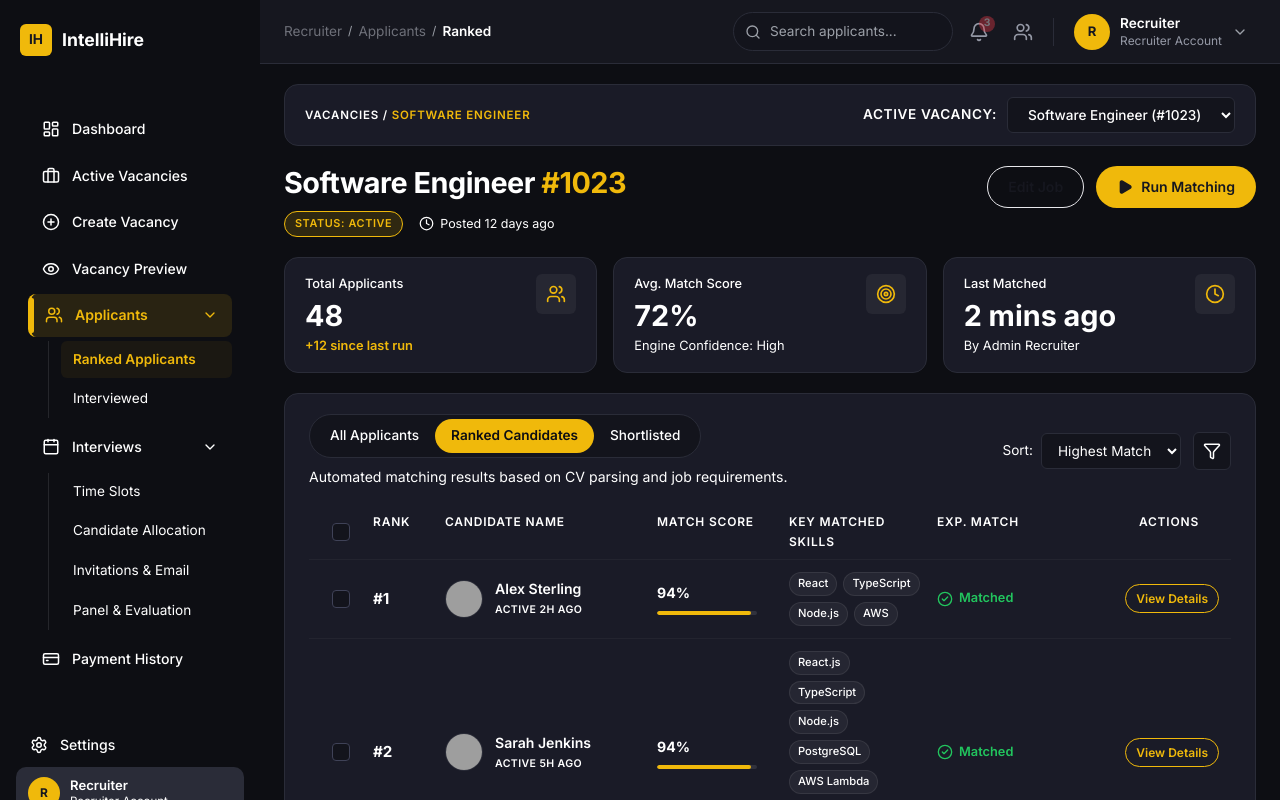
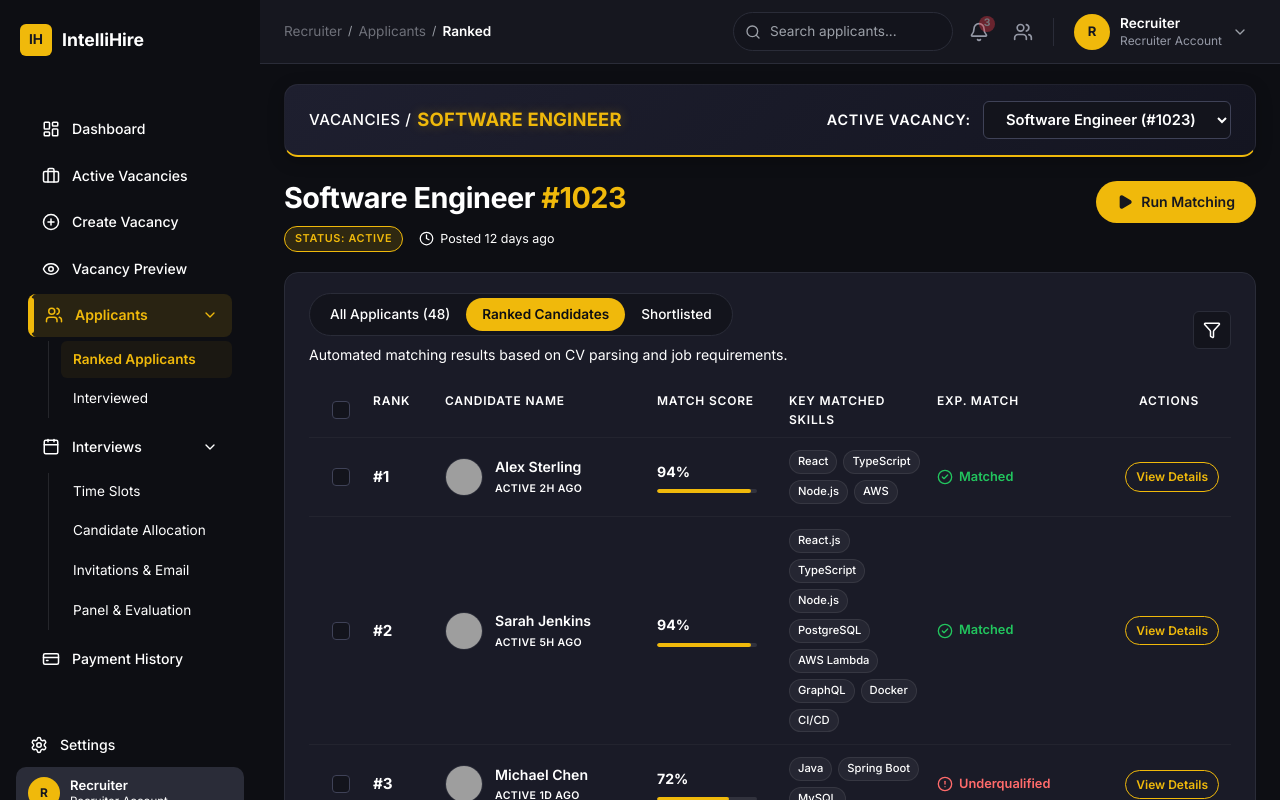
Before and after one commit to IntelliHire-project/Source-code, a React (Create React App) app in the folder frontend/: page /recruiter/applicants/ranked in a window 1280 px wide. Shown: the top 800 px of the page. Built offline with nearby package versions, Linux system fonts and the light colour scheme; grey boxes are pictures that could not be loaded.

Commit message:
feat: Removed stat cards from applicant view and made applicant count display along with toggle button

```diff
--- a/frontend/src/pages/recruiter/RankedApplicants/RankedApplicants.css
+++ b/frontend/src/pages/recruiter/RankedApplicants/RankedApplicants.css
@@ -20,16 +20,23 @@
 
 /* Breadcrumbs */
 .ranked-breadcrumbs {
-  font-size: 0.72rem;
-  font-weight: 600;
-  letter-spacing: 0.8px;
+  font-size: 0.95rem;
+  font-weight: 500;
+  letter-spacing: 0.5px;
   text-transform: uppercase;
   color: var(--text-on-dark-muted);
   margin-bottom: 6px;
+  display: flex;
+  align-items: center;
+  gap: 6px;
 }
 
 .ranked-breadcrumbs__active {
   color: var(--accent);
+  font-weight: 700;
+  font-size: 1.15rem;
+  letter-spacing: 0.2px;
+  text-shadow: 0 0 12px rgba(240, 185, 11, 0.3);
 }
 
 /* Header Section */
@@ -1036,13 +1043,15 @@
   display: flex;
   justify-content: space-between;
   align-items: center;
-  margin-bottom: 20px;
+  margin-bottom: 24px;
   flex-wrap: wrap;
   gap: 16px;
-  background-color: #1A1B27; /* Matches --comm-surface */
-  border: 1px solid #2A2C38; /* Matches --comm-border */
+  background: linear-gradient(135deg, #1e1f2f, #141521);
+  border: 1px solid rgba(255, 255, 255, 0.05);
+  border-bottom: 2px solid var(--accent);
   border-radius: var(--radius-lg);
-  padding: 12px 20px;
+  padding: 16px 24px;
+  box-shadow: 0 4px 16px rgba(0, 0, 0, 0.25);
 }
 
 .vacancy-selection-header .ranked-breadcrumbs {
@@ -1052,33 +1061,34 @@
 .vacancy-dropdown-wrap {
   display: flex;
   align-items: center;
-  gap: 10px;
+  gap: 12px;
 }
 
 .vacancy-dropdown-label {
-  font-size: 0.85rem;
+  font-size: 0.9rem;
   color: var(--text-on-dark-muted);
   font-weight: 600;
   text-transform: uppercase;
-  letter-spacing: 0.6px;
+  letter-spacing: 0.8px;
 }
 
 .vacancy-select {
   background-color: #13141C; /* Matches --comm-bg */
   color: var(--text-on-dark);
-  border: 1px solid #2A2C38; /* Matches --comm-border */
+  border: 1.5px solid #3f4257;
   border-radius: var(--radius-sm);
-  padding: 8px 16px;
-  font-size: 0.85rem;
-  font-weight: 500;
+  padding: 8px 18px;
+  font-size: 0.92rem;
+  font-weight: 600;
   outline: none;
   cursor: pointer;
-  transition: border-color 0.2s ease, box-shadow 0.2s ease;
-}
-
-.vacancy-select:focus {
+  transition: all 0.25s ease;
+}
+
+.vacancy-select:focus,
+.vacancy-select:hover {
   border-color: var(--accent);
-  box-shadow: 0 0 0 2px rgba(240, 185, 11, 0.15);
+  box-shadow: 0 0 0 3px rgba(240, 185, 11, 0.2);
 }
 
 .vacancy-select option {
--- a/frontend/src/pages/recruiter/RankedApplicants/RankedApplicants.jsx
+++ b/frontend/src/pages/recruiter/RankedApplicants/RankedApplicants.jsx
@@ -860,7 +860,6 @@ function RankedApplicants() {
                   </div>
                 </div>
                 <div className="ranked-header__actions">
-                  <button className="btn btn-outline">Edit Job</button>
                   <button
                     className="btn btn-primary"
                     onClick={handleRunMatching}
@@ -872,43 +871,6 @@ function RankedApplicants() {
                 </div>
               </div>
 
-              {/* Stats Grid */}
-              <div className="ranked-stats-grid">
-                <div className="ranked-stat-card">
-                  <div className="ranked-stat-card__info">
-                    <span className="ranked-stat-card__label">Total Applicants</span>
-                    <span className="ranked-stat-card__value">{selectedVacancy.totalApplicants}</span>
-                    <span className="ranked-stat-card__subtext positive">{selectedVacancy.applicantsCountSubtext}</span>
-                  </div>
-                  <div className="ranked-stat-card__icon-wrap">
-                    <Users size={20} />
-                  </div>
-                </div>
-
-                <div className="ranked-stat-card">
-                  <div className="ranked-stat-card__info">
-                    <span className="ranked-stat-card__label">Avg. Match Score</span>
-                    <span className="ranked-stat-card__value">{selectedVacancy.avgScore}</span>
-                    <span className="ranked-stat-card__subtext">{selectedVacancy.engineConfidence}</span>
-                  </div>
-                  <div className="ranked-stat-card__icon-wrap">
-                    <Target size={20} />
-                  </div>
-                </div>
-
-                <div className="ranked-stat-card">
-                  <div className="ranked-stat-card__info">
-                    <span className="ranked-stat-card__label">Last Matched</span>
-                    <span className="ranked-stat-card__value">{selectedVacancy.lastMatched}</span>
-                    <span className="ranked-stat-card__subtext">{selectedVacancy.lastMatchedBy}</span>
-                  </div>
-                  <div className="ranked-stat-card__icon-wrap">
-                    <Clock size={20} />
-                  </div>
-                </div>
-              </div>
-
-              {/* Candidates Main Table Section */}
               <div className="candidates-card">
                 {/* Run Matching Loading Scanner Overlay */}
                 {isMatching && (
@@ -925,7 +887,7 @@ function RankedApplicants() {
                         className={`tab-btn ${activeTab === 'All Applicants' ? 'active' : ''}`}
                         onClick={() => { setActiveTab('All Applicants'); setCurrentPage(1); }}
                       >
-                        All Applicants
+                        All Applicants ({selectedVacancy.totalApplicants})
                       </button>
                       <button
                         className={`tab-btn ${activeTab === 'Ranked Candidates' ? 'active' : ''}`}
@@ -948,19 +910,6 @@ function RankedApplicants() {
                   </div>
 
                   <div className="filter-actions">
-                    <div className="sort-container">
-                      <span>Sort:</span>
-                      <select
-                        className="sort-select"
-                        value={sortBy}
-                        onChange={(e) => setSortBy(e.target.value)}
-                      >
-                        <option value="Highest Match">Highest Match</option>
-                        <option value="Lowest Match">Lowest Match</option>
-                        <option value="Alphabetical">Alphabetical</option>
-                      </select>
-                    </div>
-
                     <div style={{ position: 'relative' }}>
                       <button
                         className={`filter-icon-btn ${activeFilter !== 'All' ? 'active' : ''}`}
```
